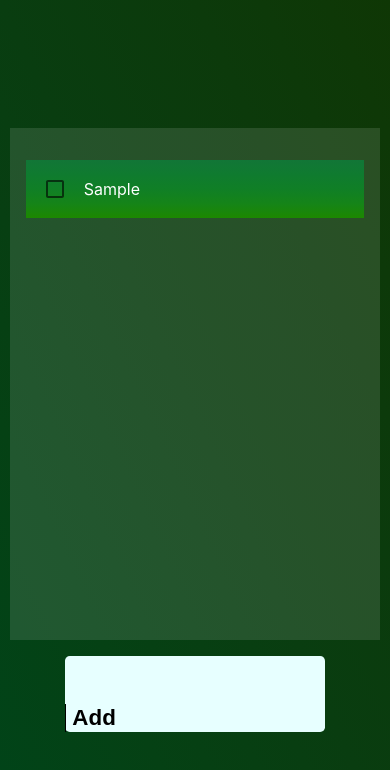
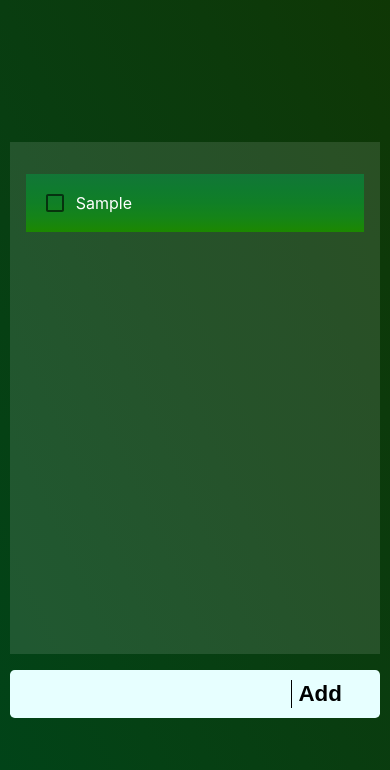
Before and after one commit to SumonChandraTopu/redux-todo-app, a React (Create React App) app: page / in a window 390 px wide. Both pictures are taken after typing "Sample" into the empty fields and a click on the button "Add". Shown: the top 770 px of the page. Built offline with nearby package versions, Linux system fonts and the light colour scheme.

Commit message:
Fixe some responsive issue

```diff
--- a/src/components/Input.css
+++ b/src/components/Input.css
@@ -20,7 +20,7 @@
     color: black;
     height: 3rem ;
     font-size: 1.4rem;
-
+    width:75%;
 }
 
 .input input:focus{
@@ -37,15 +37,7 @@
     font-weight: 700;
 }
 
-@media only screen and (max-width: 668px) {
-    .input{
-        width: 100%;
-    }
-    .input input{
-        padding: 0 0 0 .7rem;
-        width: 78%;
-    }
-}
+
 @media only screen and (max-width: 1024px) {
     .input{
         width: 70%;
@@ -55,3 +47,13 @@
         width: 78%;
     }
 }
+
+@media only screen and (max-width: 668px) {
+    .input{
+        width: 100% !important;
+    }
+    .input input{
+        padding: 0 0 0 .7rem;
+        width: 73%;
+    }
+}
--- a/src/components/Todo.css
+++ b/src/components/Todo.css
@@ -9,14 +9,21 @@
     padding: 1rem;
     overflow: auto;
 }
-
-.todo-item{
+.todo-item-container{
     margin: 1rem 0;
     background-image: linear-gradient(to top, #1c8800, #158418, #107f26, #0f7b2f, #127637);
     display: flex;
     align-items: center;
     gap: .5rem;
     padding: .5rem;
+    justify-content: space-between;
+
+}
+.todo-item{
+
+    display: flex;
+    align-items: center;
+
 }
 .todo{
     font-size: 1.3rem;
@@ -29,6 +36,15 @@
     text-decoration: #323232 line-through;
 }
 
+
+
+
+
+
+
+
+
+
 @media only screen and (max-width: 668px) {
     .todo{
         font-size: 1rem;
--- a/src/components/TodoItem.js
+++ b/src/components/TodoItem.js
@@ -1,4 +1,4 @@
-import { Checkbox, FormLabel } from "@mui/material";
+import { Button, Checkbox, FormLabel } from "@mui/material";
 import React from "react";
 import { useDispatch } from "react-redux";
 import { setCheck } from "../features/todoSlice";
@@ -9,11 +9,20 @@ function TodoItem({ name }) {
   const handleCheck = () => {
     dispatch(setCheck(name.id));
   };
-
+  console.log("====================================");
+  console.log(name.done);
+  console.log("====================================");
   return (
-    <div className="todo-item">
-      <Checkbox onChange={handleCheck} {...FormLabel} color="default" />
-      <p className={name.done ? "todo-item-done" : "todo"}>{name.item}</p>
+    <div className="todo-item-container">
+      <div className="todo-item">
+        <Checkbox onChange={handleCheck} {...FormLabel} color="default" />
+        <p className={name.done ? "todo-item-done" : "todo"}>{name.item}</p>
+      </div>
+      {name.done && (
+        <Button variant="outlined" color="error">
+          *
+        </Button>
+      )}
     </div>
   );
 }
--- a/src/components/TodoItems.js
+++ b/src/components/TodoItems.js
@@ -3,7 +3,6 @@ import TodoItem from "./TodoItem";
 import "./Todo.css";
 import { useSelector } from "react-redux";
 import { selectTodoLists } from "../features/todoSlice";
-import Input from "./Input";
 
 function TodoItems() {
   const todoList = useSelector(selectTodoLists);
```
